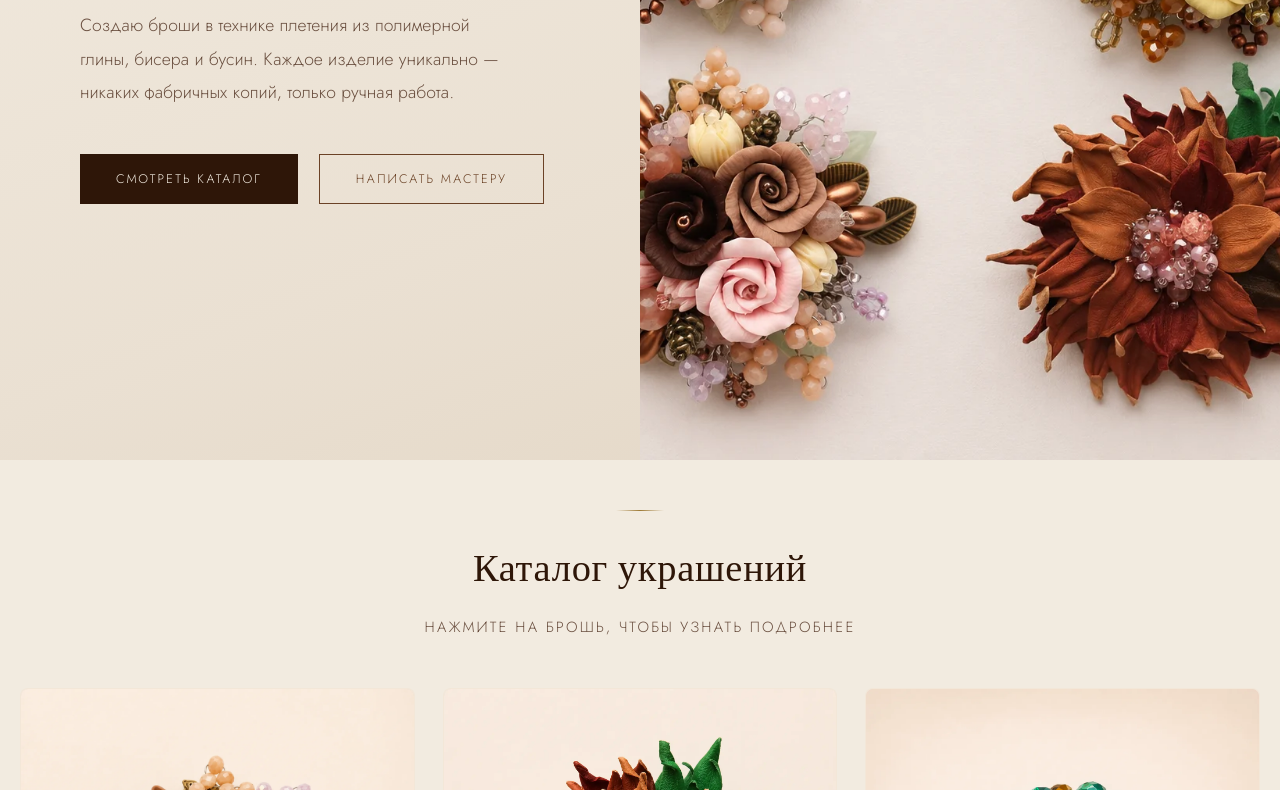
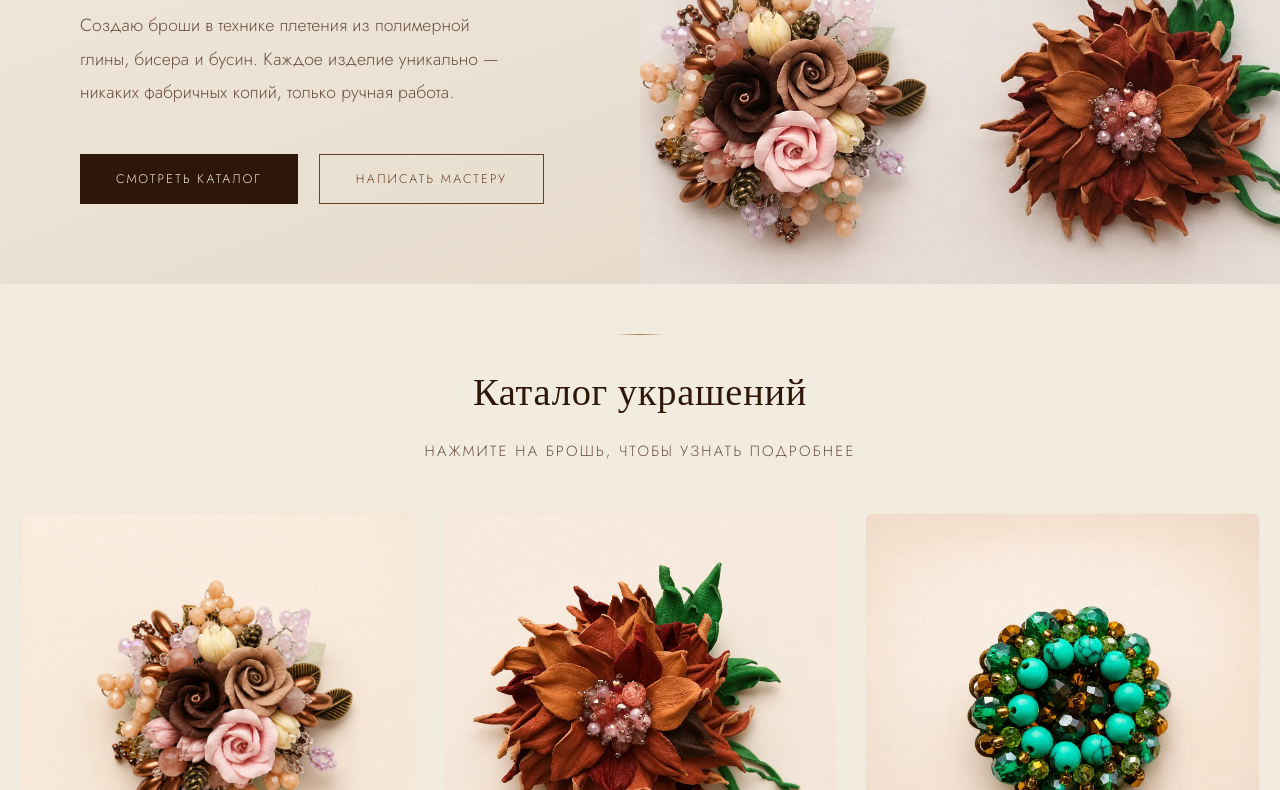
Before and after one commit to roxyfxck/broshi-eleni, a plain HTML site: page index.html in a window 1280 px wide. Shown: the part 443-1233 px from the top of the page. Drawn offline with nearby package versions, Linux system fonts and the light colour scheme.

Commit message:
Add files via upload

```diff
--- a/index.html
+++ b/index.html
@@ -238,7 +238,7 @@
       align-items: stretch;
       /* ← было center */
       justify-content: center;
-      min-height: 100vh;
+      max-height: 800px;
     }
 
     .hero-image {
```
